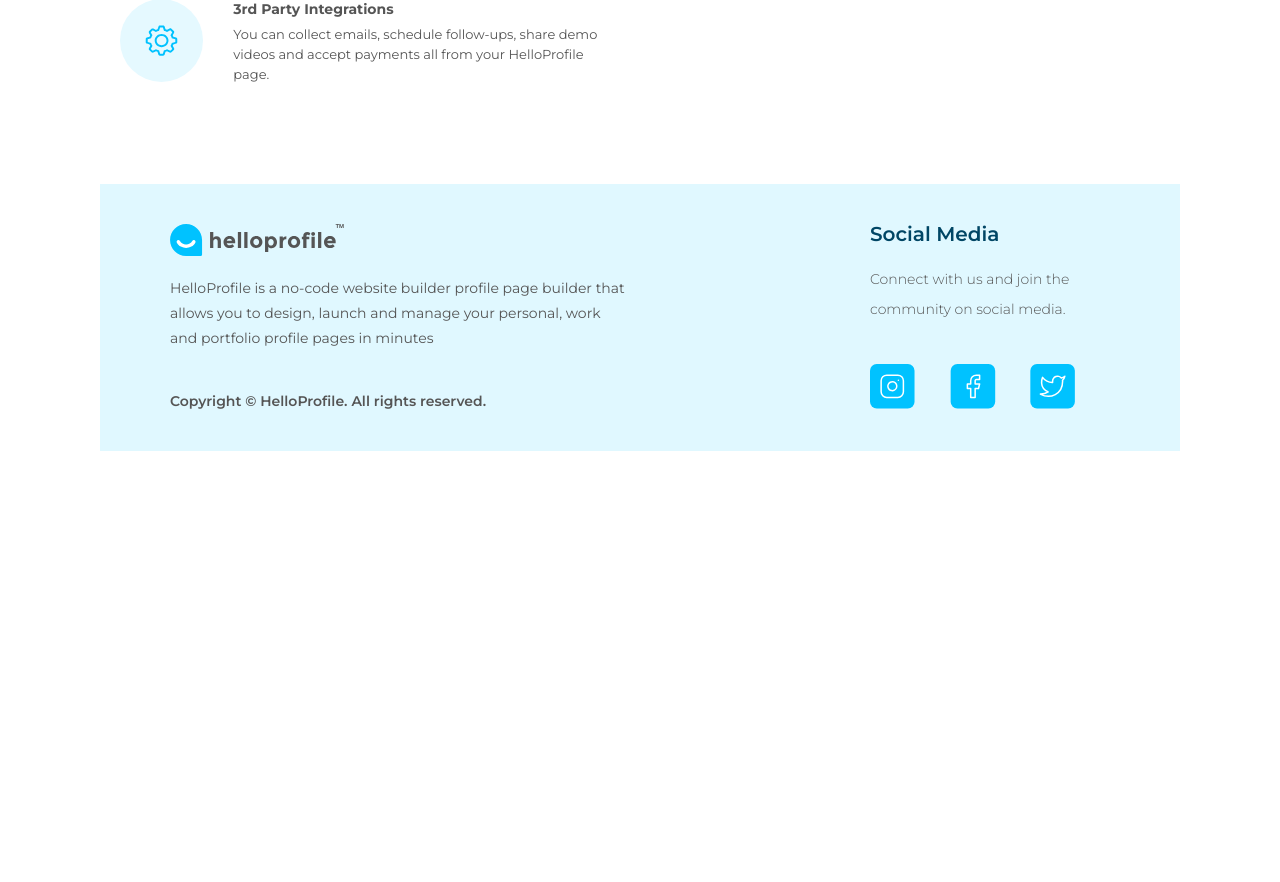
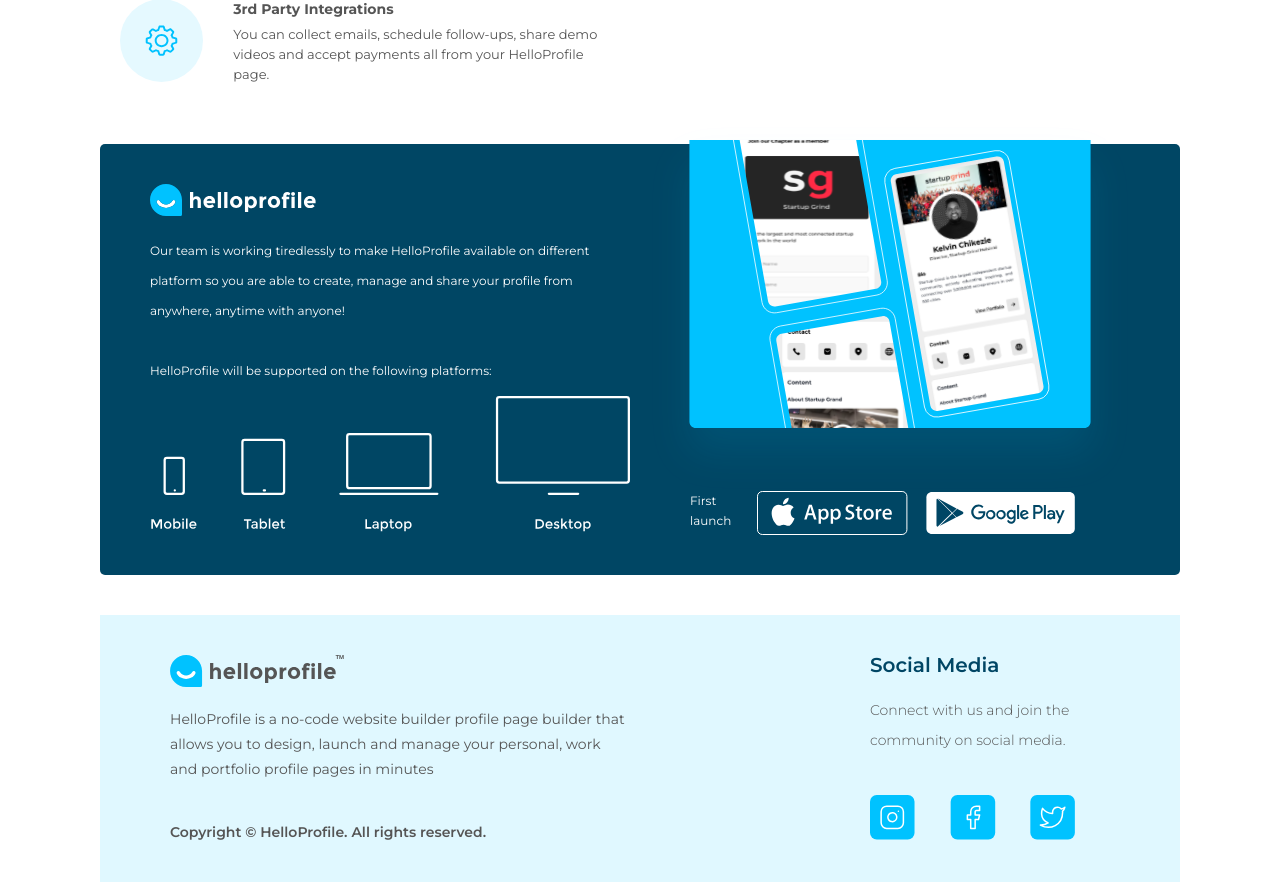
Before and after one commit to almoyen/helloprofile-nextjs, a Next.js app: page / in a window 1280 px wide. Shown: the part 1937-2819 px from the top of the page. Before the commit the page ends 2388 px from the top, so only its background shows below. Built offline with nearby package versions, Linux system fonts and the light colour scheme.

Commit message:
Added Landing Page

```diff
--- a/pages/index.js
+++ b/pages/index.js
@@ -1,4 +1,5 @@
 import Head from "next/head";
+import ComingSoon from "../components/LandingPage/ComingSoon";
 import Footer from "../components/LandingPage/Footer";
 import Header from "../components/LandingPage/Header";
 import Hero from "../components/LandingPage/Hero";
@@ -17,6 +18,7 @@
           <Hero />
           <ThreeStep />
           <WhyUse />
+          <ComingSoon/>
           <Footer />
         </div>
       </div>
```
